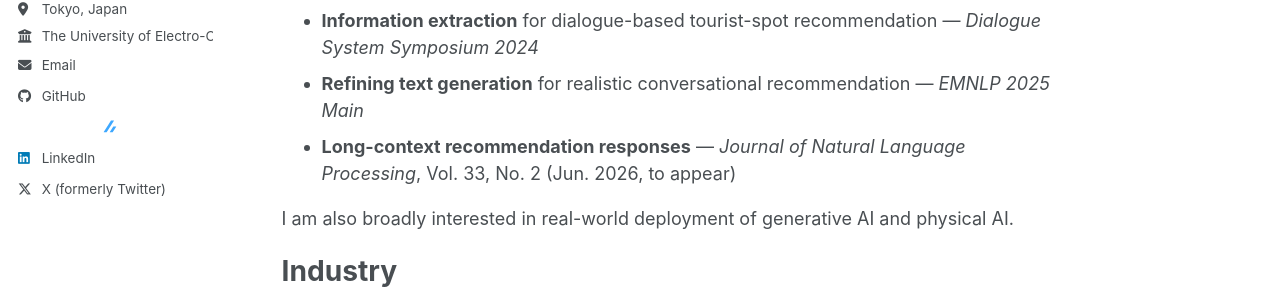
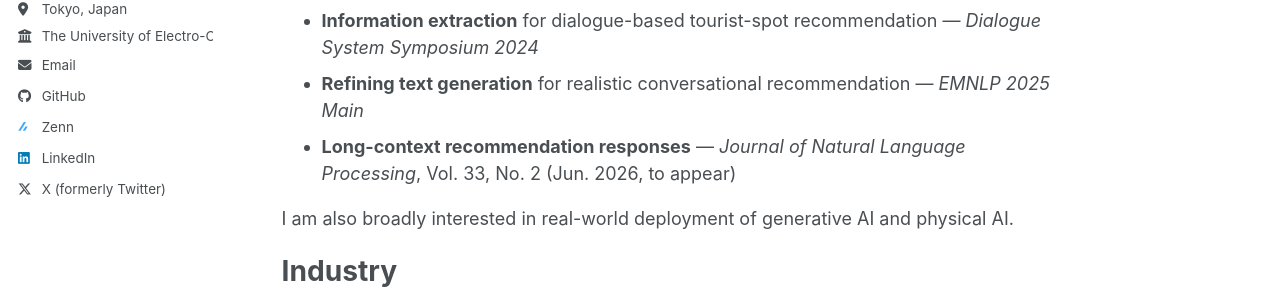
Before and after one commit to manato-tajiri/manato-tajiri.github.io, a Jekyll site: the page built from _pages/about.md, in a window 1280 px wide. Shown: the part 420-727 px from the top of the page. Built offline with Jekyll 4.4.1, drawn with Linux system fonts in a browser that asks for light colours; a script bundle is joined from its source files by our own code; library files that are not in the unit come from our copies.

Commit message:
Fix oversized Zenn icon: raise svg-inline-icon specificity to override .sidebar img

```diff
--- a/assets/css/main.scss
+++ b/assets/css/main.scss
@@ -69,7 +69,10 @@
 }
 
 /* ===== Inline SVG icon (matches Font Awesome fa-fw size) ===== */
-.svg-inline-icon {
+/* Note: also bump specificity with img.svg-inline-icon to override
+   `.sidebar img { width: 100% }` defined in _sass/layout/_sidebar.scss. */
+.svg-inline-icon,
+img.svg-inline-icon {
     display: inline-block;
     width: 1.25em;
     height: 1em;
```
